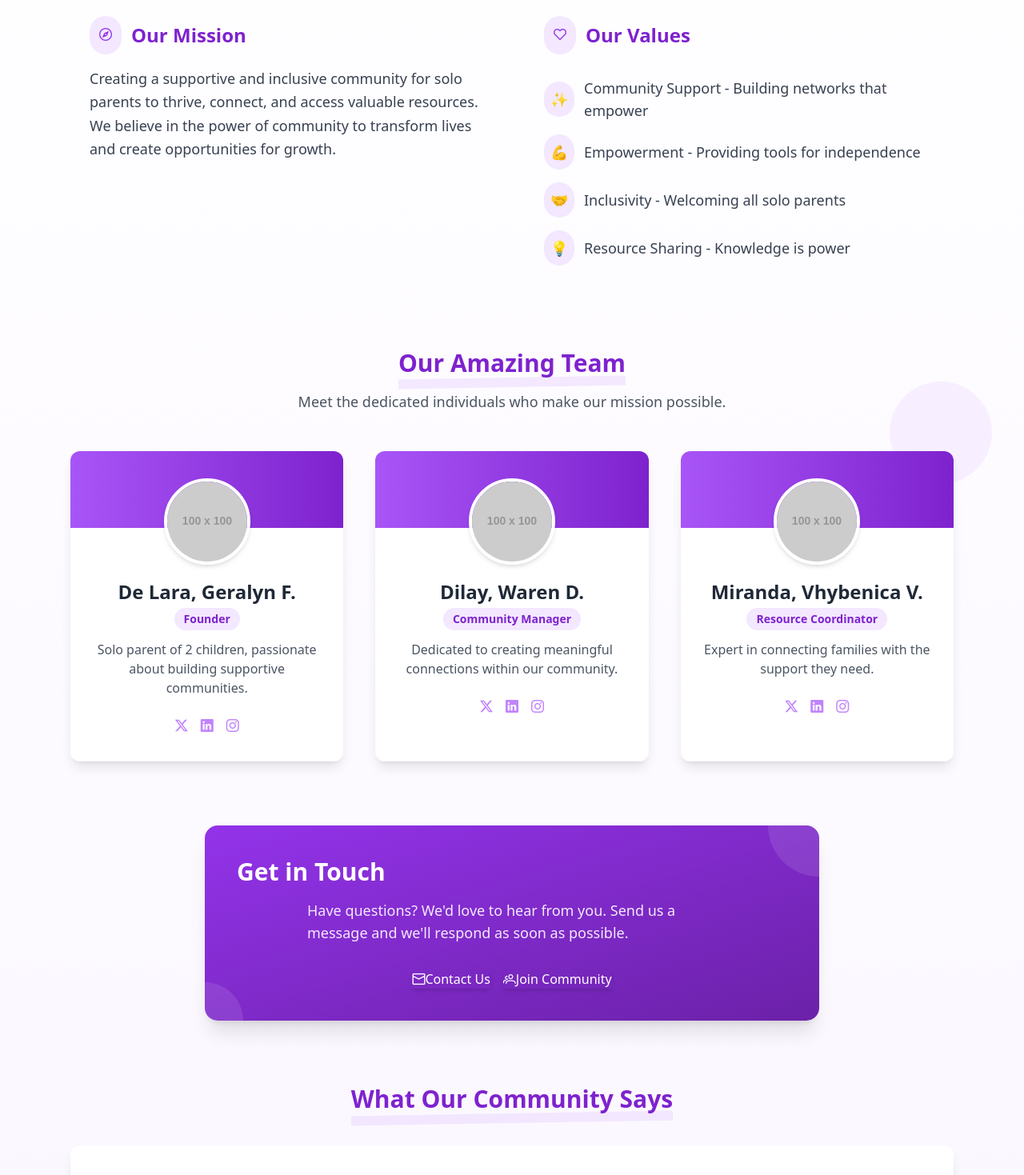
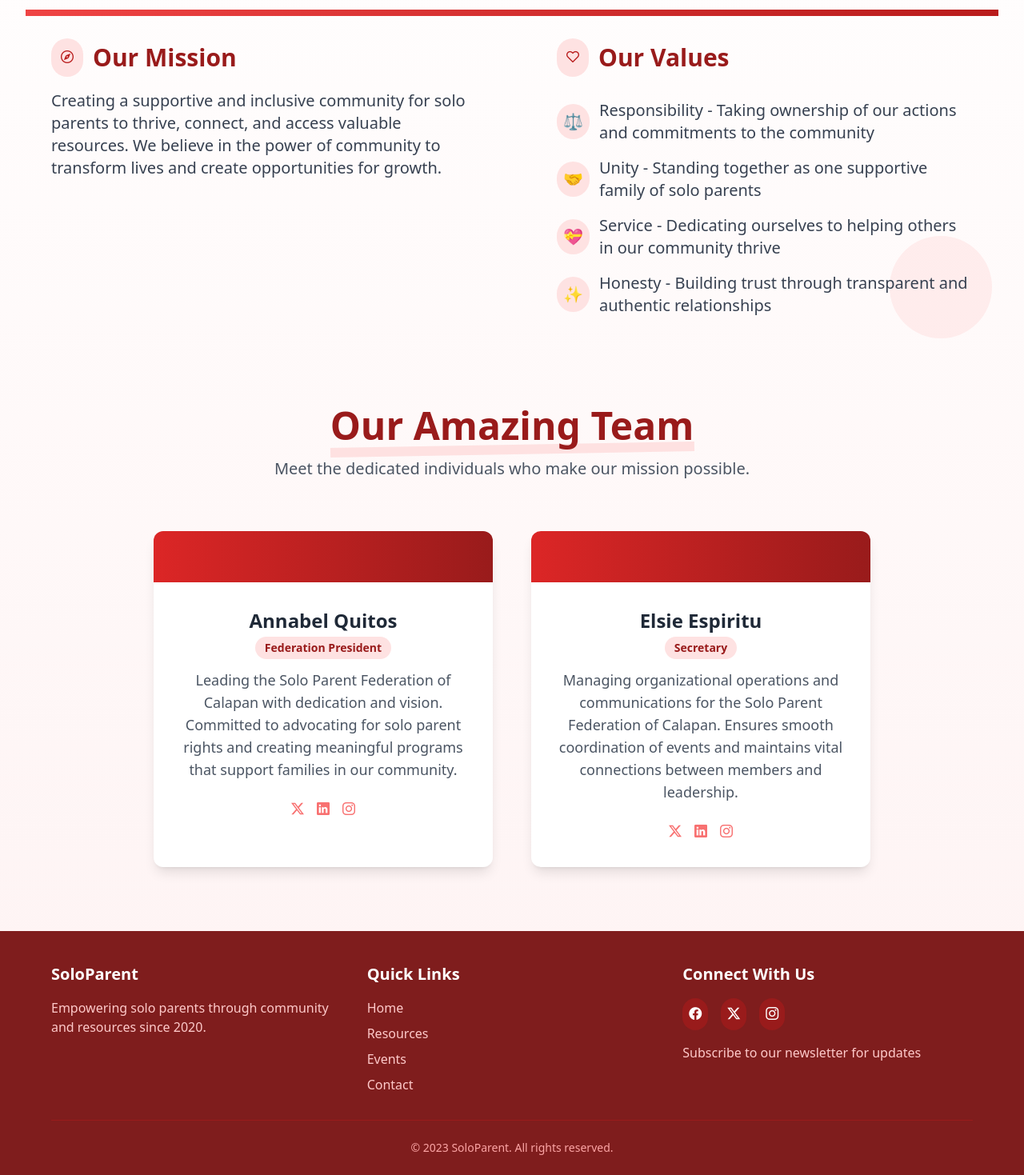
Before and after one commit to WDDilay/capstone, a Vue app in the folder frontend/: page /about in a window 1280 px wide. Shown: the part 380-1849 px from the top of the page at 80% size. Built offline with nearby package versions, Linux system fonts and the light colour scheme.

Commit message:
new update

```diff
--- a/frontend/src/components/LandPage/Header.vue
+++ b/frontend/src/components/LandPage/Header.vue
@@ -7,7 +7,7 @@
         <img :src="logo" alt="Logo" class="w-12 h-12 rounded-full border-2 border-amber-300" />
         <div>
           <span class="text-xl font-bold">Solo Parent</span>
-          <span class="block text-sm -mt-1">Federation</span>
+          <span class="block text-sm -mt-1">Federation - Calapan City</span>
         </div>
       </router-link>
 
--- a/frontend/src/views/LandPage/About.vue
+++ b/frontend/src/views/LandPage/About.vue
@@ -6,13 +6,12 @@ import Card from 'primevue/card';
 import Avatar from 'primevue/avatar';
 import Header from '@/components/LandPage/Header.vue';
 
-
 const team = [
   {
-    name: "De Lara, Geralyn F.",
-    role: "Founder",
+    name: "Annabel Quitos",
+    role: "Federation President",
     image: "https://via.placeholder.com/100",
-    description: "Solo parent of 2 children, passionate about building supportive communities.",
+    description: "Leading the Solo Parent Federation of Calapan with dedication and vision. Committed to advocating for solo parent rights and creating meaningful programs that support families in our community.",
     social: {
       twitter: "#",
       linkedin: "#",
@@ -20,21 +19,10 @@ const team = [
     }
   },
   {
-    name: "Dilay, Waren D.",
-    role: "Community Manager",
+    name: "Elsie Espiritu",
+    role: "Secretary",
     image: "https://via.placeholder.com/100",
-    description: "Dedicated to creating meaningful connections within our community.",
-    social: {
-      twitter: "#",
-      linkedin: "#",
-      instagram: "#"
-    }
-  },
-  {
-    name: "Miranda, Vhybenica V.",
-    role: "Resource Coordinator",
-    image: "https://via.placeholder.com/100",
-    description: "Expert in connecting families with the support they need.",
+    description: "Managing organizational operations and communications for the Solo Parent Federation of Calapan. Ensures smooth coordination of events and maintains vital connections between members and leadership.",
     social: {
       twitter: "#",
       linkedin: "#",
@@ -63,78 +51,79 @@ onMounted(() => {
 
 <template>
     <Header />
-  <div class="min-h-screen bg-gradient-to-b from-white to-purple-50 text-gray-900 flex flex-col items-center relative overflow-hidden">
-    <!-- Decorative Elements -->
-    <div class="absolute top-0 left-0 w-64 h-64 bg-purple-200 rounded-full opacity-20 -translate-x-1/2 -translate-y-1/2"></div>
-    <div class="absolute bottom-0 right-0 w-96 h-96 bg-purple-300 rounded-full opacity-20 translate-x-1/3 translate-y-1/3"></div>
-    <div class="absolute top-1/3 right-10 w-32 h-32 bg-purple-400 rounded-full opacity-10"></div>
-
-
+  <div class="min-h-screen bg-gradient-to-b from-white to-red-50 text-gray-900 flex flex-col items-center relative overflow-hidden">
+    <!-- Updated decorative elements to maroon colors -->
+    <div class="absolute top-0 left-0 w-64 h-64 bg-red-200 rounded-full opacity-20 -translate-x-1/2 -translate-y-1/2"></div>
+    <div class="absolute bottom-0 right-0 w-96 h-96 bg-red-300 rounded-full opacity-20 translate-x-1/3 translate-y-1/3"></div>
+    <div class="absolute top-1/3 right-10 w-32 h-32 bg-red-400 rounded-full opacity-10"></div>
 
     <!-- Header -->
     <header class="text-center py-16 px-4 relative z-10">
       <div class="animate-on-scroll" :class="{ 'animate-fade-in-up': isVisible }">
-        <h1 class="text-5xl md:text-6xl font-extrabold text-transparent bg-clip-text bg-gradient-to-r from-purple-700 to-purple-500 drop-shadow-lg">
+        <!-- Updated gradient colors to maroon -->
+        <h1 class="text-5xl md:text-6xl lg:text-7xl font-extrabold text-transparent bg-clip-text bg-gradient-to-r from-red-800 to-red-600 drop-shadow-lg">
           About SoloParent
         </h1>
-        <p class="text-lg md:text-xl text-gray-600 max-w-2xl mx-auto mt-5 leading-relaxed">
+        <p class="text-lg md:text-xl lg:text-2xl text-gray-600 max-w-3xl mx-auto mt-5 leading-relaxed px-4">
           Supporting and empowering solo parents through community connection and resources.
         </p>
-        <div class="w-24 h-1 bg-gradient-to-r from-purple-400 to-purple-600 mx-auto mt-6 rounded-full"></div>
+        <!-- Updated gradient to maroon -->
+        <div class="w-24 h-1 bg-gradient-to-r from-red-400 to-red-600 mx-auto mt-6 rounded-full"></div>
       </div>
     </header>
 
-    <div class="content max-w-6xl px-6 w-full relative z-10">
+    <div class="content max-w-7xl px-4 sm:px-6 lg:px-8 w-full relative z-10">
       <!-- Mission and Values -->
-      <div class="grid grid-cols-1 md:grid-cols-2 gap-8 mb-20 animate-on-scroll" :class="{ 'animate-fade-in-up': isVisible }">
-        <Card class="p-6 bg-white shadow-lg border-t-4 border-t-purple-500 hover:shadow-xl transition-all duration-500 rounded-xl overflow-hidden">
+      <div class="grid grid-cols-1 lg:grid-cols-2 gap-8 lg:gap-12 mb-20 animate-on-scroll" :class="{ 'animate-fade-in-up': isVisible }">
+        <!-- Updated card colors to maroon and improved responsive spacing -->
+        <Card class="p-6 lg:p-8 bg-white shadow-lg border-t-4 border-t-red-600 hover:shadow-xl transition-all duration-500 rounded-xl overflow-hidden">
           <template #header>
-            <div class="bg-gradient-to-r from-purple-600 to-purple-400 h-2 w-full absolute top-0 left-0"></div>
+            <div class="bg-gradient-to-r from-red-700 to-red-500 h-2 w-full absolute top-0 left-0"></div>
           </template>
           <template #title>
             <div class="flex items-center space-x-3 mb-4">
-              <div class="bg-purple-100 p-3 rounded-full">
-                <i class="pi pi-compass text-purple-600 text-xl"></i>
+              <div class="bg-red-100 p-3 rounded-full">
+                <i class="pi pi-compass text-red-700 text-xl"></i>
               </div>
-              <h2 class="text-2xl font-bold text-purple-700">Our Mission</h2>
+              <h2 class="text-2xl lg:text-3xl font-bold text-red-800">Our Mission</h2>
             </div>
           </template>
           <template #content>
-            <p class="text-gray-700 text-lg leading-relaxed">
+            <p class="text-gray-700 text-lg lg:text-xl leading-relaxed">
               Creating a supportive and inclusive community for solo parents to thrive, connect, and access valuable resources. We believe in the power of community to transform lives and create opportunities for growth.
             </p>
           </template>
         </Card>
 
-        <Card class="p-6 bg-white shadow-lg border-t-4 border-t-purple-500 hover:shadow-xl transition-all duration-500 rounded-xl overflow-hidden">
+        <Card class="p-6 lg:p-8 bg-white shadow-lg border-t-4 border-t-red-600 hover:shadow-xl transition-all duration-500 rounded-xl overflow-hidden">
           <template #header>
-            <div class="bg-gradient-to-r from-purple-400 to-purple-600 h-2 w-full absolute top-0 left-0"></div>
+            <div class="bg-gradient-to-r from-red-500 to-red-700 h-2 w-full absolute top-0 left-0"></div>
           </template>
           <template #title>
             <div class="flex items-center space-x-3 mb-4">
-              <div class="bg-purple-100 p-3 rounded-full">
-                <i class="pi pi-heart text-purple-600 text-xl"></i>
+              <div class="bg-red-100 p-3 rounded-full">
+                <i class="pi pi-heart text-red-700 text-xl"></i>
               </div>
-              <h2 class="text-2xl font-bold text-purple-700">Our Values</h2>
+              <h2 class="text-2xl lg:text-3xl font-bold text-red-800">Our Values</h2>
             </div>
           </template>
           <template #content>
-            <ul class="mt-3 space-y-4 text-gray-700 text-lg">
+            <ul class="mt-3 space-y-4 text-gray-700 text-lg lg:text-xl">
               <li class="flex items-center">
-                <span class="bg-purple-100 p-2 rounded-full mr-3">✨</span>
-                <span>Community Support - Building networks that empower</span>
+                <span class="bg-red-100 p-2 rounded-full mr-3 flex-shrink-0">⚖️</span>
+                <span>Responsibility - Taking ownership of our actions and commitments to the community</span>
               </li>
               <li class="flex items-center">
-                <span class="bg-purple-100 p-2 rounded-full mr-3">💪</span>
-                <span>Empowerment - Providing tools for independence</span>
+                <span class="bg-red-100 p-2 rounded-full mr-3 flex-shrink-0">🤝</span>
+                <span>Unity - Standing together as one supportive family of solo parents</span>
               </li>
               <li class="flex items-center">
-                <span class="bg-purple-100 p-2 rounded-full mr-3">🤝</span>
-                <span>Inclusivity - Welcoming all solo parents</span>
+                <span class="bg-red-100 p-2 rounded-full mr-3 flex-shrink-0">💝</span>
+                <span>Service - Dedicating ourselves to helping others in our community thrive</span>
               </li>
               <li class="flex items-center">
-                <span class="bg-purple-100 p-2 rounded-full mr-3">💡</span>
-                <span>Resource Sharing - Knowledge is power</span>
+                <span class="bg-red-100 p-2 rounded-full mr-3 flex-shrink-0">✨</span>
+                <span>Honesty - Building trust through transparent and authentic relationships</span>
               </li>
             </ul>
           </template>
@@ -142,90 +131,43 @@ onMounted(() => {
       </div>
 
       <!-- Our Team Section -->
-      <div class="text-center mb-12 animate-on-scroll" :class="{ 'animate-fade-in-up': isVisible }">
+      <div class="text-center mb-12 lg:mb-16 animate-on-scroll" :class="{ 'animate-fade-in-up': isVisible }">
         <div class="inline-block relative">
-          <h2 class="text-3xl font-bold text-purple-700 relative z-10">Our Amazing Team</h2>
-          <div class="absolute -bottom-3 left-0 right-0 h-3 bg-purple-200 opacity-50 -z-10 transform -rotate-1"></div>
+          <!-- Updated text color to maroon -->
+          <h2 class="text-3xl lg:text-4xl xl:text-5xl font-bold text-red-800 relative z-10">Our Amazing Team</h2>
+          <div class="absolute -bottom-3 left-0 right-0 h-3 bg-red-200 opacity-50 -z-10 transform -rotate-1"></div>
         </div>
-        <p class="text-gray-600 max-w-2xl mx-auto mt-4 text-lg">
+        <p class="text-gray-600 max-w-3xl mx-auto mt-4 text-lg lg:text-xl px-4">
           Meet the dedicated individuals who make our mission possible.
         </p>
       </div>
 
       <!-- Team Members -->
-      <div class="grid grid-cols-1 md:grid-cols-3 gap-10 mb-20 animate-on-scroll" :class="{ 'animate-fade-in-up': isVisible }">
+      <!-- Enhanced responsive grid and improved spacing -->
+      <div class="flex justify-center mb-20 animate-on-scroll" :class="{ 'animate-fade-in-up': isVisible }">
+        <div class="grid grid-cols-1 md:grid-cols-2 gap-8 lg:gap-12 max-w-4xl w-full">
           <div v-for="(member, index) in team" :key="member.name"
                class="bg-white rounded-xl overflow-hidden shadow-lg hover:shadow-2xl transition-all duration-500 group"
                :style="{ transitionDelay: index * 100 + 'ms' }">
-          <div class="bg-gradient-to-r from-purple-500 to-purple-700 h-24 relative">
-            <div class="absolute -bottom-12 left-1/2 transform -translate-x-1/2">
-              <Avatar :image="member.image"
-                      class="border-4 border-white shadow-md group-hover:scale-105 transition-transform duration-500"
-                      shape="circle"
-                      size="xlarge" />
+            <!-- Updated gradient to maroon -->
+            <div class="bg-gradient-to-r from-red-600 to-red-800 h-16 relative">
             </div>
-          </div>
-          <div class="pt-16 pb-8 px-6 text-center">
-            <h3 class="text-2xl font-bold text-gray-800 mb-1">{{ member.name }}</h3>
-            <div class="inline-block bg-purple-100 text-purple-700 px-3 py-1 rounded-full text-sm font-semibold mb-3">
+            <div class="pt-8 pb-8 px-6 text-center">
+              <h3 class="text-xl lg:text-2xl font-bold text-gray-800 mb-1">{{ member.name }}</h3>
+              <div class="inline-block bg-red-100 text-red-800 px-3 py-1 rounded-full text-sm font-semibold mb-3">
                 {{ member.role }}
               </div>
-            <p class="text-gray-600 mb-6">{{ member.description }}</p>
+              <p class="text-gray-600 mb-6 text-base lg:text-lg">{{ member.description }}</p>
               <div class="flex justify-center space-x-4">
-              <a href="#" class="text-purple-400 hover:text-purple-600 transition-colors">
+                <a href="#" class="text-red-400 hover:text-red-700 transition-colors">
                   <i class="pi pi-twitter text-lg"></i>
                 </a>
-              <a href="#" class="text-purple-400 hover:text-purple-600 transition-colors">
+                <a href="#" class="text-red-400 hover:text-red-700 transition-colors">
                   <i class="pi pi-linkedin text-lg"></i>
                 </a>
-              <a href="#" class="text-purple-400 hover:text-purple-600 transition-colors">
+                <a href="#" class="text-red-400 hover:text-red-700 transition-colors">
                   <i class="pi pi-instagram text-lg"></i>
                 </a>
-            </div>
-          </div>
-        </div>
-      </div>
-
-      <!-- Contact Section -->
-      <div class="bg-gradient-to-br from-purple-600 to-purple-800 text-white rounded-2xl shadow-xl p-10 max-w-3xl mx-auto mt-12 mb-20 relative overflow-hidden animate-on-scroll" :class="{ 'animate-fade-in-up': isVisible }">
-        <!-- Decorative elements -->
-        <div class="absolute top-0 right-0 w-32 h-32 bg-white opacity-10 rounded-full transform translate-x-1/2 -translate-y-1/2"></div>
-        <div class="absolute bottom-0 left-0 w-24 h-24 bg-white opacity-10 rounded-full transform -translate-x-1/2 translate-y-1/2"></div>
-
-        <div class="relative z-10">
-          <h2 class="text-3xl font-bold mb-4">Get in Touch</h2>
-          <p class="text-purple-100 text-lg mb-8 max-w-lg mx-auto">
-            Have questions? We'd love to hear from you. Send us a message and we'll respond as soon as possible.
-          </p>
-          <div class="flex flex-col sm:flex-row justify-center gap-4">
-            <Button label="Contact Us" icon="pi pi-envelope"
-                   class="bg-white hover:bg-purple-50 text-purple-700 border-none py-3 px-6 rounded-full shadow-md transition duration-300 transform hover:scale-105" />
-            <Button label="Join Community" icon="pi pi-users"
-                   class="bg-purple-900 hover:bg-purple-950 text-white border-none py-3 px-6 rounded-full shadow-md transition duration-300 transform hover:scale-105" />
-          </div>
-        </div>
-      </div>
-
-      <!-- Testimonials Section -->
-      <div class="mb-20 animate-on-scroll" :class="{ 'animate-fade-in-up': isVisible }">
-        <div class="text-center mb-10">
-          <h2 class="text-3xl font-bold text-purple-700 relative inline-block">
-            What Our Community Says
-            <div class="absolute -bottom-3 left-0 right-0 h-3 bg-purple-200 opacity-50 -z-10 transform -rotate-1"></div>
-          </h2>
-        </div>
-
-        <div class="bg-white rounded-xl p-8 shadow-lg relative">
-          <div class="text-purple-300 text-9xl absolute top-4 left-6 leading-none opacity-20">"</div>
-          <div class="relative z-10">
-            <p class="text-gray-700 text-lg italic mb-6">
-              "Joining SoloParent has been transformative for me and my children. The support and resources have helped us navigate challenges I never thought I could overcome on my own."
-            </p>
-            <div class="flex items-center">
-              <Avatar image="https://via.placeholder.com/50" shape="circle" class="mr-4 border-2 border-purple-200" />
-              <div>
-                <h4 class="font-semibold text-gray-800">Maria Santos</h4>
-                <p class="text-gray-500 text-sm">Community Member since 2022</p>
               </div>
             </div>
           </div>
@@ -234,42 +176,44 @@ onMounted(() => {
     </div>
 
     <!-- Footer -->
-    <footer class="w-full bg-purple-900 text-white py-10 px-6 relative z-10">
+    <!-- Updated footer colors to maroon -->
+    <footer class="w-full bg-red-900 text-white py-10 px-6 relative z-10">
       <div class="max-w-6xl mx-auto grid grid-cols-1 md:grid-cols-3 gap-8">
         <div>
           <h3 class="text-xl font-bold mb-4">SoloParent</h3>
-          <p class="text-purple-200">
+          <p class="text-red-200">
             Empowering solo parents through community and resources since 2020.
           </p>
         </div>
         <div>
           <h3 class="text-xl font-bold mb-4">Quick Links</h3>
           <ul class="space-y-2">
-            <li><a href="/" class="text-purple-200 hover:text-white transition-colors">Home</a></li>
-            <li><a href="#" class="text-purple-200 hover:text-white transition-colors">Resources</a></li>
-            <li><a href="#" class="text-purple-200 hover:text-white transition-colors">Events</a></li>
-            <li><a href="#" class="text-purple-200 hover:text-white transition-colors">Contact</a></li>
+            <li><a href="/" class="text-red-200 hover:text-white transition-colors">Home</a></li>
+            <li><a href="#" class="text-red-200 hover:text-white transition-colors">Resources</a></li>
+            <li><a href="#" class="text-red-200 hover:text-white transition-colors">Events</a></li>
+            <li><a href="#" class="text-red-200 hover:text-white transition-colors">Contact</a></li>
           </ul>
         </div>
         <div>
           <h3 class="text-xl font-bold mb-4">Connect With Us</h3>
           <div class="flex space-x-4 mb-4">
-            <a href="#" class="bg-purple-800 hover:bg-purple-700 p-2 rounded-full transition-colors">
+            <!-- Added Facebook link as requested -->
+            <a href="https://www.facebook.com/profile.php?id=61570079205779" target="_blank" class="bg-red-800 hover:bg-red-700 p-2 rounded-full transition-colors">
               <i class="pi pi-facebook"></i>
             </a>
-            <a href="#" class="bg-purple-800 hover:bg-purple-700 p-2 rounded-full transition-colors">
+            <a href="#" class="bg-red-800 hover:bg-red-700 p-2 rounded-full transition-colors">
               <i class="pi pi-twitter"></i>
             </a>
-            <a href="#" class="bg-purple-800 hover:bg-purple-700 p-2 rounded-full transition-colors">
+            <a href="#" class="bg-red-800 hover:bg-red-700 p-2 rounded-full transition-colors">
               <i class="pi pi-instagram"></i>
             </a>
           </div>
-          <p class="text-purple-200">
+          <p class="text-red-200">
             Subscribe to our newsletter for updates
           </p>
         </div>
       </div>
-      <div class="max-w-6xl mx-auto mt-8 pt-6 border-t border-purple-800 text-center text-purple-300 text-sm">
+      <div class="max-w-6xl mx-auto mt-8 pt-6 border-t border-red-800 text-center text-red-300 text-sm">
         © 2023 SoloParent. All rights reserved.
       </div>
     </footer>
--- a/frontend/src/views/Superadmin/Messages.vue
+++ b/frontend/src/views/Superadmin/Messages.vue
@@ -1,5 +1,5 @@
 <template>
-  <div class="h-screen flex bg-gradient-to-br from-white via-gray-50 to-gray-100 relative overflow-hidden z-60">
+  <div class="h-screen flex bg-gradient-to-br from-white via-gray-50 to-gray-100 relative overflow-hidden z-0">
     <!-- Mobile Overlay -->
     <div
       v-if="showMobileSidebar"
```
Also changed, not shown: frontend/src/components/Superadmin/TopNav.vue (+0 -8 lines), frontend/src/views/Superadmin/Members.vue (+19 -19 lines), frontend/src/views/Superadmin/Preregister.vue (+10 -10 lines). Lines whose indentation alone changed are shown as unchanged.
